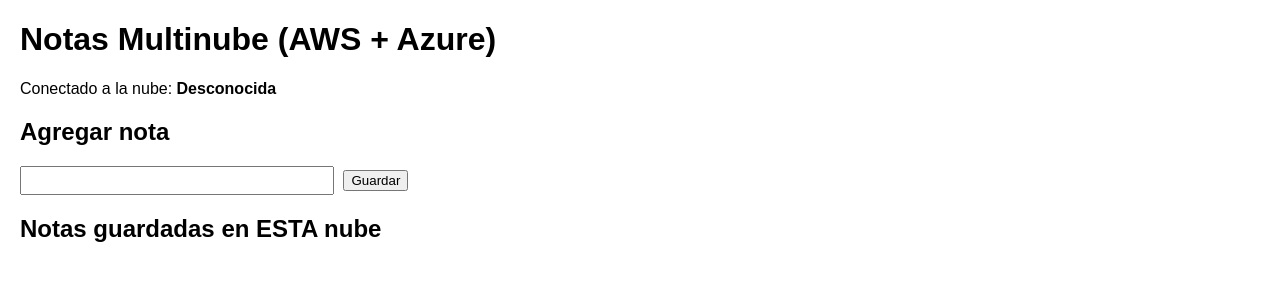
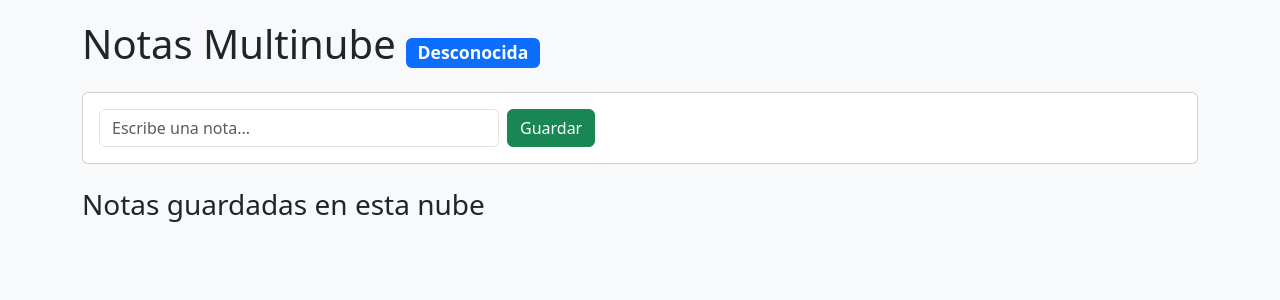
Before and after one commit to pupialesjose/pipelinemultinube, a Flask app: page / in a window 1280 px wide. Shown: the top 300 px of the page. Run offline with Flask 3, Linux system fonts and the light colour scheme; data that the repository does not hold is empty.

Commit message:
Nuevo Boot

```diff
--- a/templates/index.html
+++ b/templates/index.html
@@ -1,42 +1,48 @@
 <!DOCTYPE html>
-<html>
+<html lang="es">
 <head>
+  <meta charset="UTF-8">
+  <meta name="viewport" content="width=device-width, initial-scale=1.0">
   <title>Notas Multinube</title>
+  <!-- Bootstrap 5 CSS -->
+  <link href="https://cdn.jsdelivr.net/npm/bootstrap@5.3.2/dist/css/bootstrap.min.css" rel="stylesheet">
   <style>
-    body { font-family: Arial, sans-serif; margin: 20px; }
-    input[type="text"] { width: 300px; padding: 5px; }
-    button { margin-left: 5px; }
-    li { margin-bottom: 5px; }
+    body { padding: 20px; background-color: #f8f9fa; }
+    .note-form input { max-width: 400px; display: inline-block; }
+    .note-list li { margin-bottom: 10px; }
+    .cloud-badge { font-size: 1.1rem; }
   </style>
 </head>
 <body>
-  <h1>Notas Multinube (AWS + Azure)</h1>
+  <div class="container">
+    <h1 class="mb-4">Notas Multinube <span class="badge bg-primary cloud-badge">{{ cloud }}</span></h1>
 
-  <p>
-    Conectado a la nube:
-    <strong>{{ cloud }}</strong>
-  </p>
+    <div class="card mb-4">
+      <div class="card-body">
+        <form method="POST" class="note-form d-flex">
+          <input type="text" name="note" class="form-control me-2" placeholder="Escribe una nota..." required>
+          <button type="submit" class="btn btn-success">Guardar</button>
+        </form>
+      </div>
+    </div>
 
-  <h2>Agregar nota</h2>
-  <form method="POST">
-    <input type="text" name="note" required>
-    <button type="submit">Guardar</button>
-  </form>
+    <h3>Notas guardadas en esta nube</h3>
+    <ul class="list-group note-list">
+      {% for note in notes %}
+        <li class="list-group-item d-flex justify-content-between align-items-center">
+          <form method="POST" action="{{ url_for('update', note_id=note.id) }}" class="d-flex flex-grow-1 me-2">
+            <input type="text" name="note" class="form-control me-2" value="{{ note.content }}">
+            <button type="submit" class="btn btn-primary btn-sm">Actualizar</button>
+          </form>
+          <form method="POST" action="{{ url_for('delete', note_id=note.id) }}">
+            <button type="submit" class="btn btn-danger btn-sm">Borrar</button>
+          </form>
+        </li>
+      {% endfor %}
+    </ul>
+  </div>
 
-  <h2>Notas guardadas en ESTA nube</h2>
-  <ul>
-    {% for note in notes %}
-      <li>
-        <form method="POST" action="{{ url_for('update', note_id=note.id) }}" style="display:inline;">
-          <input type="text" name="note" value="{{ note.content }}">
-          <button type="submit">Actualizar</button>
-        </form>
-
-        <form method="POST" action="{{ url_for('delete', note_id=note.id) }}" style="display:inline;">
-          <button type="submit">Borrar</button>
-        </form>
-      </li>
-    {% endfor %}
-  </ul>
+  <!-- Bootstrap JS -->
+  <script src="https://cdn.jsdelivr.net/npm/bootstrap@5.3.2/dist/js/bootstrap.bundle.min.js"></script>
 </body>
 </html>
```
